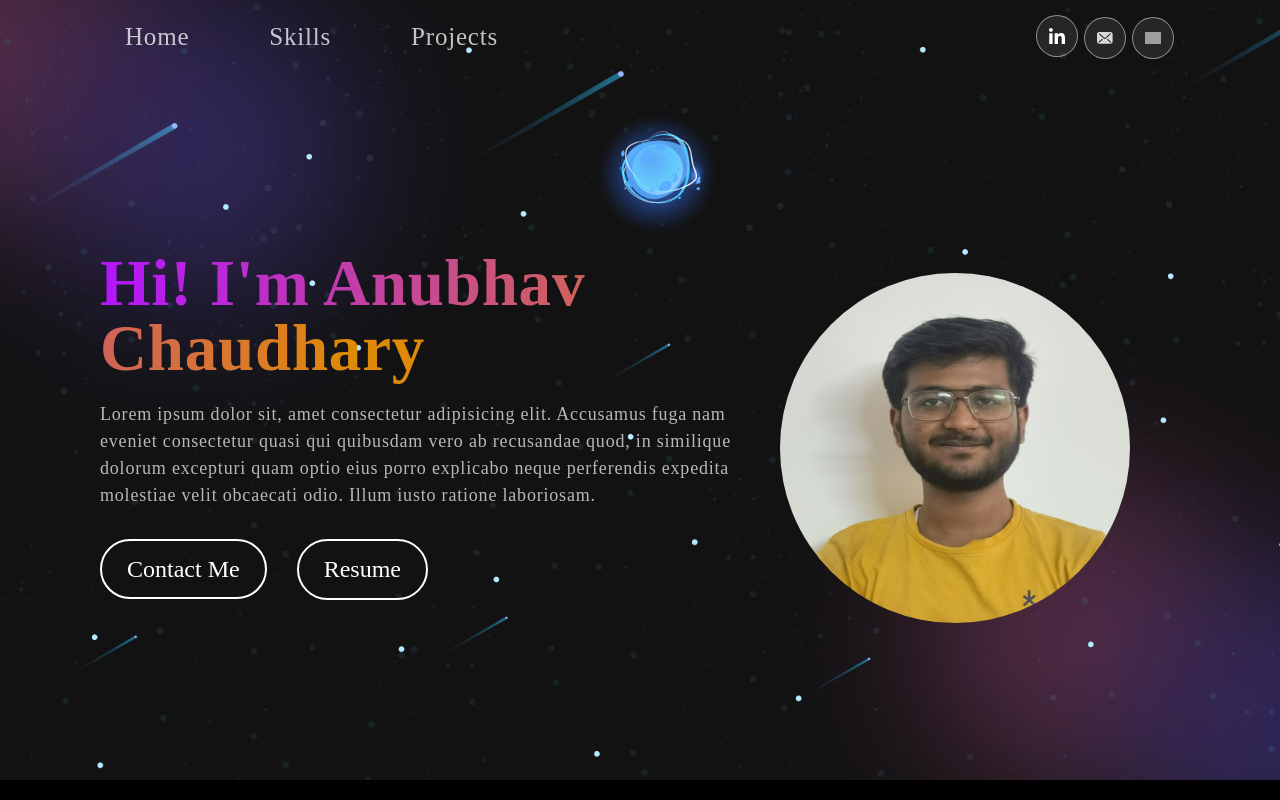
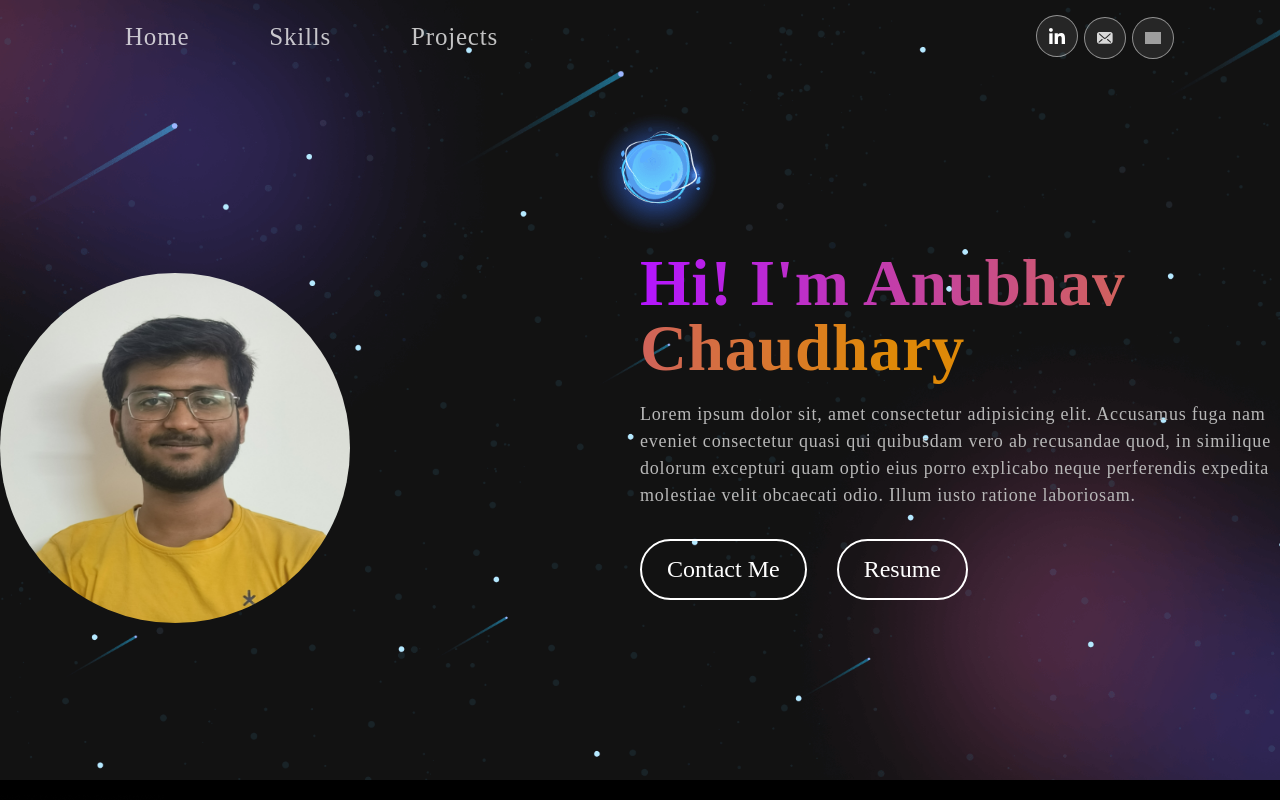
Before and after one commit to code-anubhav15/Portfolio, a React (Vite) app: page / in a window 1280 px wide. Shown: the top 800 px of the page. Built offline with nearby package versions, Linux system fonts and the light colour scheme; grey boxes are pictures that could not be loaded.

Commit message:
Update Profile.jsx

```diff
--- a/src/components/Profile/Profile.jsx
+++ b/src/components/Profile/Profile.jsx
@@ -1,28 +1,27 @@
-import React from 'react'
-import './Profile.css'
-import profile_img from '../../assets/img/profile_image.jpg'
+import React from 'react';
+import './Profile.css';
+import profile_img from '../../assets/img/profile_image.jpg';
 import AnchorLink from 'react-anchor-link-smooth-scroll';
 
 const Profile = () => {
   return (
     <div id='home' className='profile'>
+            <div className='profile-image'>
+        <img src={profile_img} alt="Profile" />
+      </div>
       <div className='profile-content'>
         <h1><span>Hi! I'm Anubhav Chaudhary</span></h1>
         <p>Lorem ipsum dolor sit, amet consectetur adipisicing elit. Accusamus fuga nam eveniet consectetur quasi qui quibusdam
         vero ab recusandae quod, in similique dolorum excepturi quam optio eius porro explicabo neque perferendis expedita molestiae velit obcaecati odio. Illum iusto ratione laboriosam.</p>
         <div className="profile-action">
-            <div>
-                <AnchorLink className="anchor-link profile-resume" href="#contact">
-                    Contact Me
-                </AnchorLink></div>
-            <div className="profile-resume">Resume</div>
+          <AnchorLink className="anchor-link profile-resume" href="#contact">
+            Contact Me
+          </AnchorLink>
+          <div className="profile-resume">Resume</div>
         </div>
-      </div>
-      <div>
-        <img src={profile_img} alt="" />
       </div>
     </div>
   )
 }
 
-export default Profile
+export default Profile;
```
